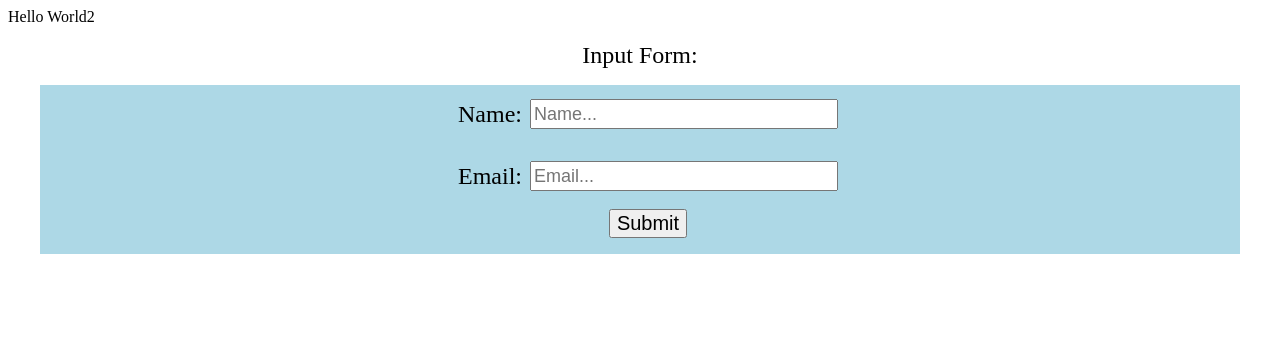
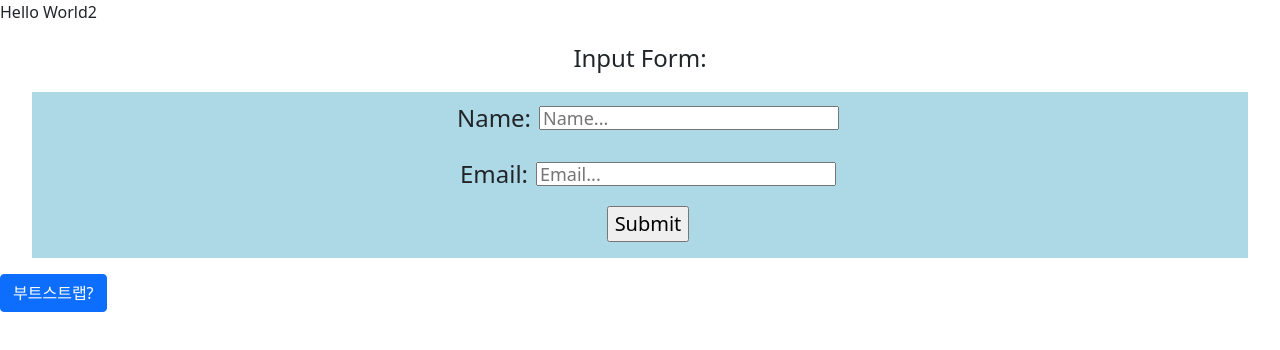
Before and after one commit to ddl06024/X_TWICE_FrontEnd, a React app: page / in a window 1280 px wide. Shown: the top 350 px of the page. Built offline with nearby package versions, Linux system fonts and the light colour scheme.

Commit message:
부트스트랩 연동

```diff
--- a/package.json
+++ b/package.json
@@ -32,7 +32,9 @@
     "webpack-dev-server": "^3.11.2"
   },
   "dependencies": {
+    "bootstrap": "^5.0.2",
     "react": "^17.0.1",
+    "react-bootstrap": "^1.6.1",
     "react-dom": "^17.0.1"
   }
 }
--- a/src/index.tsx
+++ b/src/index.tsx
@@ -1,10 +1,15 @@
 import React from "react";
 import ReactDOM from "react-dom";
 import App from "./App";
+import 'bootstrap/dist/css/bootstrap.css'
+import { Button } from 'react-bootstrap';
+
+
 
 ReactDOM.render(
   <React.StrictMode>
     <App />
+    <Button>부트스트랩?</Button>
   </React.StrictMode>,
   document.getElementById("root")
 );
```
Also changed, not shown: 1 other file (tests, documents, lock files or other folders).
